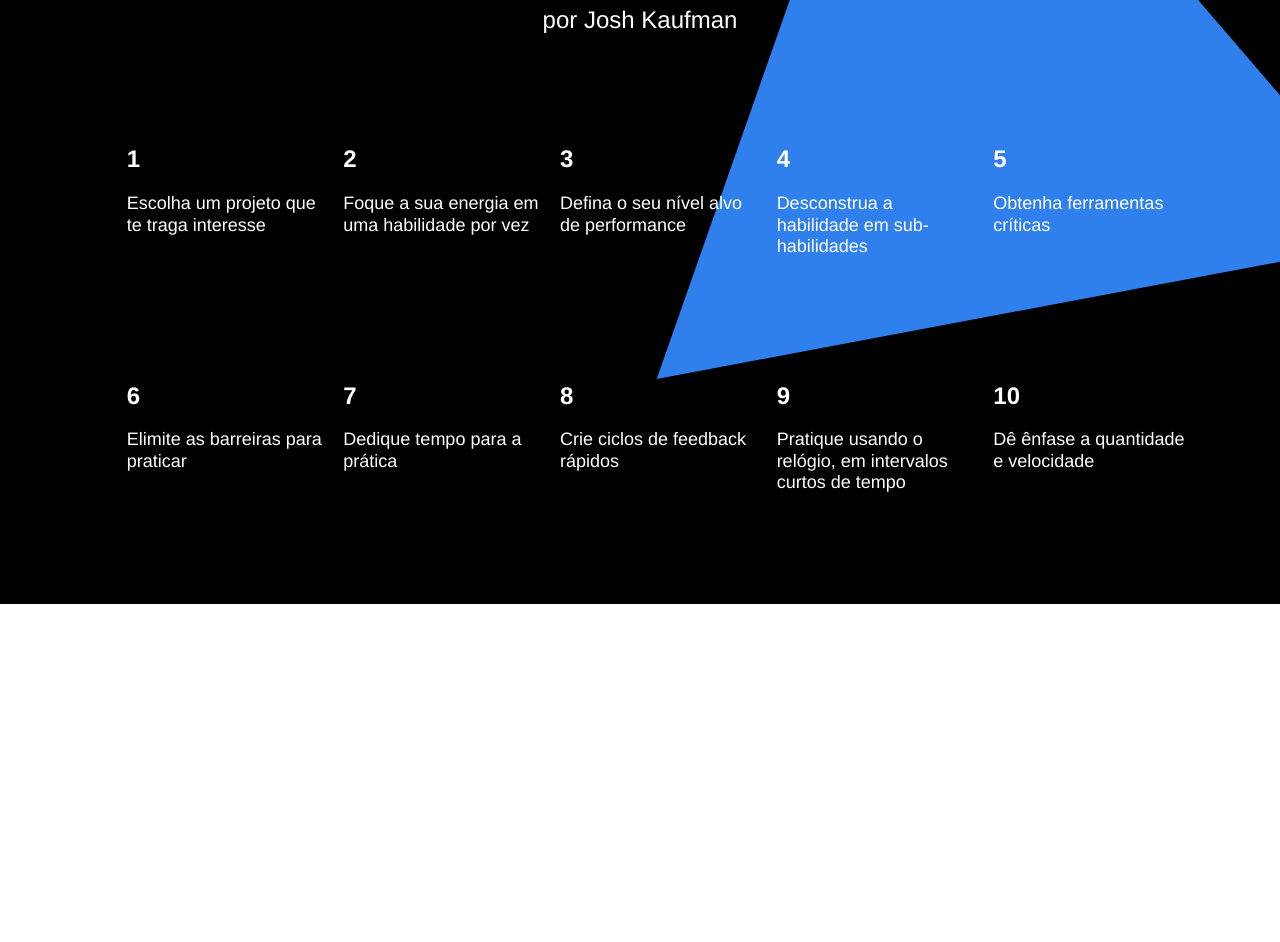
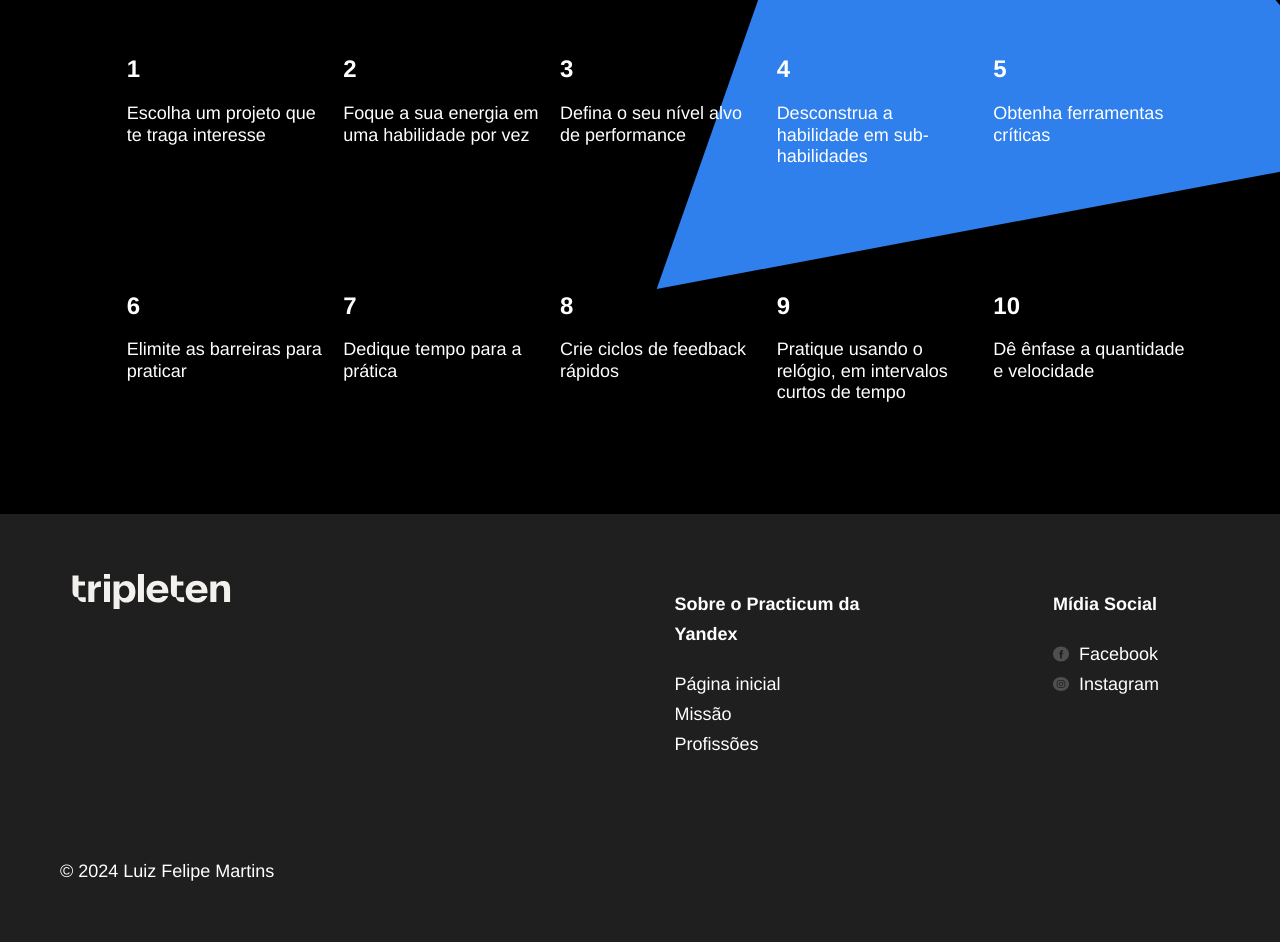
Before and after one commit to lipeehmartins/aprendendo-aprender, a plain HTML site: page index.html in a window 1280 px wide. Shown: the part 3522-4464 px from the top of the page. Before the commit the page ends 4126 px from the top, so only its background shows below. Drawn offline with Linux system fonts and the light colour scheme.

Commit message:
add footer e css style

```diff
--- a/index.html
+++ b/index.html
@@ -209,8 +209,61 @@
             class="kaufman__triangle"
           />
         </section>
+
+        <footer class="footer">
+          <div class="footer__columns">
+            <div class="footer__column footer__column_copyright">
+              <img
+                src="./images/TripletenLogo-1.svg"
+                alt="Logo da Biblioteca"
+                class="footer__logo"
+              />
+            </div>
+            <div class="footer__column footer__column_content_about">
+              <h2 class="footer__column-heading">
+                Sobre o Practicum da Yandex
+              </h2>
+              <ul class="footer__list">
+                <li class="footer__list-item">
+                  <a href="#" class="footer__column-link">Página inicial</a>
+                </li>
+                <li class="footer__list-item">
+                  <a href="#" class="footer__column-link">Missão</a>
+                </li>
+                <li class="footer__list-item">
+                  <a href="#" class="footer__column-link">Profissões</a>
+                </li>
+              </ul>
+            </div>
+            <div class="footer__column footer__column_content_social">
+              <h2 class="footer__column-heading">Mídia Social</h2>
+              <ul class="footer__list">
+                <li class="footer__list-item">
+                  <a href="#" class="footer__column-link">
+                    <img
+                      src="./images/facebook_white.svg"
+                      alt="facebook logo"
+                      class="footer__social-icon"
+                    />
+                    Facebook
+                  </a>
+                </li>
+                <li class="footer__list-item">
+                  <a href="#" class="footer__column-link">
+                    <img
+                      src="./images/instagram_white.svg"
+                      alt="instagram logo"
+                      class="footer__social-icon"
+                    />
+                    Instagram
+                  </a>
+                </li>
+              </ul>
+            </div>
+          </div>
+          <p class="footer__author">&copy 2024 Luiz Felipe Martins</p>
+        </footer>
       </main>
-      <footer class="footer"></footer>
     </div>
   </body>
 </html>
--- a/styles/style.css
+++ b/styles/style.css
@@ -204,7 +204,7 @@
 }
 
 .kaufman {
-  margin: 90px auto 0;
+  margin: 0 auto 0;
   display: flex;
   flex-direction: column;
   align-items: center;
@@ -239,3 +239,75 @@
   right: -124px;
   image-resolution: 660x636px;
 }
+
+.footer {
+  box-sizing: border-box;
+  background-color: #1f1f1f;
+  color: #ffffff;
+  padding: 60px 0px 40px 60px;
+  min-height: 350px;
+}
+
+.footer__columns {
+  display: flex;
+  width: 90%;
+}
+
+.footer__column_copyright {
+  flex-basis: 711px;
+}
+
+.footer__column_content_about {
+  margin-left: auto;
+}
+
+.footer__column_content_social {
+  margin-left: 160px;
+  width: 105px;
+}
+
+.footer__logo {
+  width: 183px;
+  height: 35px;
+}
+
+.footer__column-heading {
+  margin-bottom: 20px;
+  line-height: 30px;
+  font-size: 18px;
+  font-weight: bold;
+}
+
+.footer__list {
+  list-style-type: none;
+  padding: 0;
+  margin: 0;
+}
+
+.footer__list-item {
+  line-height: 30px;
+  font-size: 18px;
+  font-weight: normal;
+}
+
+.footer__column-link {
+  color: white;
+  text-decoration: none;
+  display: flex;
+  align-items: center;
+  column-gap: 10px;
+}
+
+.footer__social-icon {
+  width: 16px;
+  height: 16px;
+}
+
+.footer__author {
+  line-height: 25px;
+  font-size: 18px;
+  font-weight: normal;
+  margin-top: 100px;
+  bottom: 0;
+  left: 0;
+}
```
